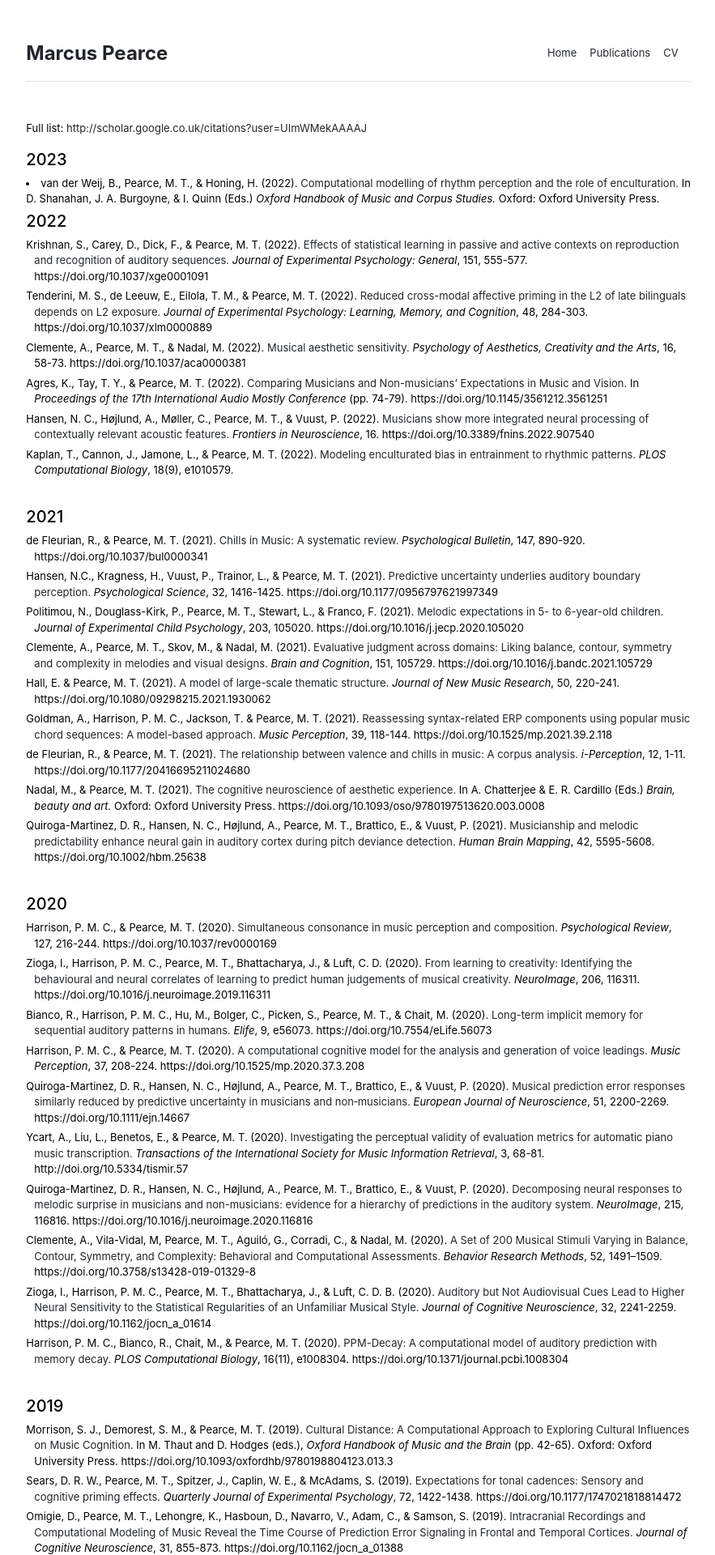
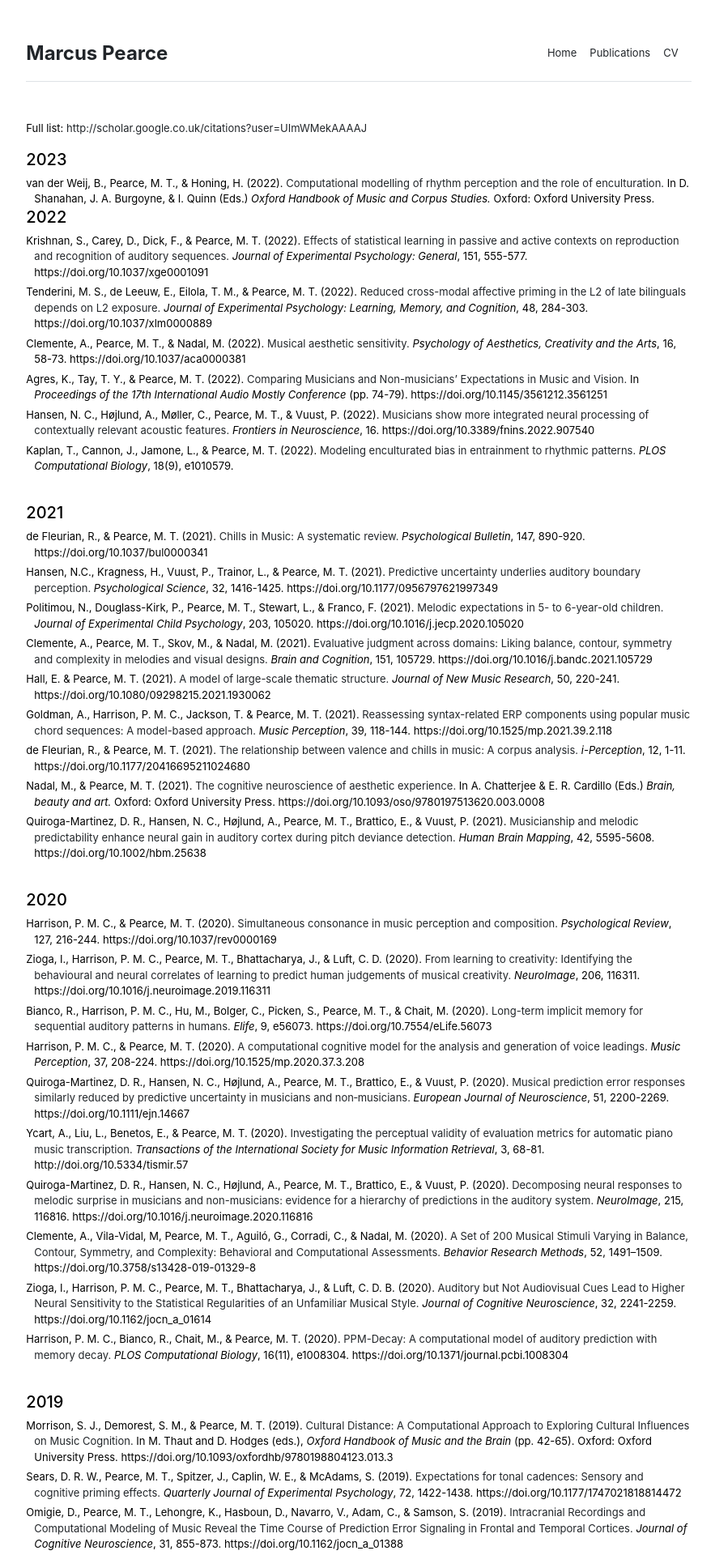
Before and after one commit to mtpearce/mtpearce.github.io, a Jekyll site: the page built from publications.md, in a window 1280 px wide. Shown: the top 1920 px of the page at 81% size, without its empty margins (197-1080 px from the left). Built offline with Jekyll 4.4.1, drawn with Linux system fonts in a browser that asks for light colours.

Commit message:
Update papers for 2022 (fix).

```diff
--- a/publications.md
+++ b/publications.md
@@ -7,7 +7,11 @@ title: "Publications"
 
 <h5>2023</h5>
 
+<ul class="publications">
+
 <li>van der Weij, B., Pearce, M. T., & Honing, H. (2022). <a href="">Computational modelling of rhythm perception and the role of enculturation.</a> In D. Shanahan, J. A. Burgoyne, & I. Quinn (Eds.) <i>Oxford Handbook of Music and Corpus Studies.</i> Oxford: Oxford University Press.</li>
+
+</ul>
 
 <h5>2022</h5>
 
```
